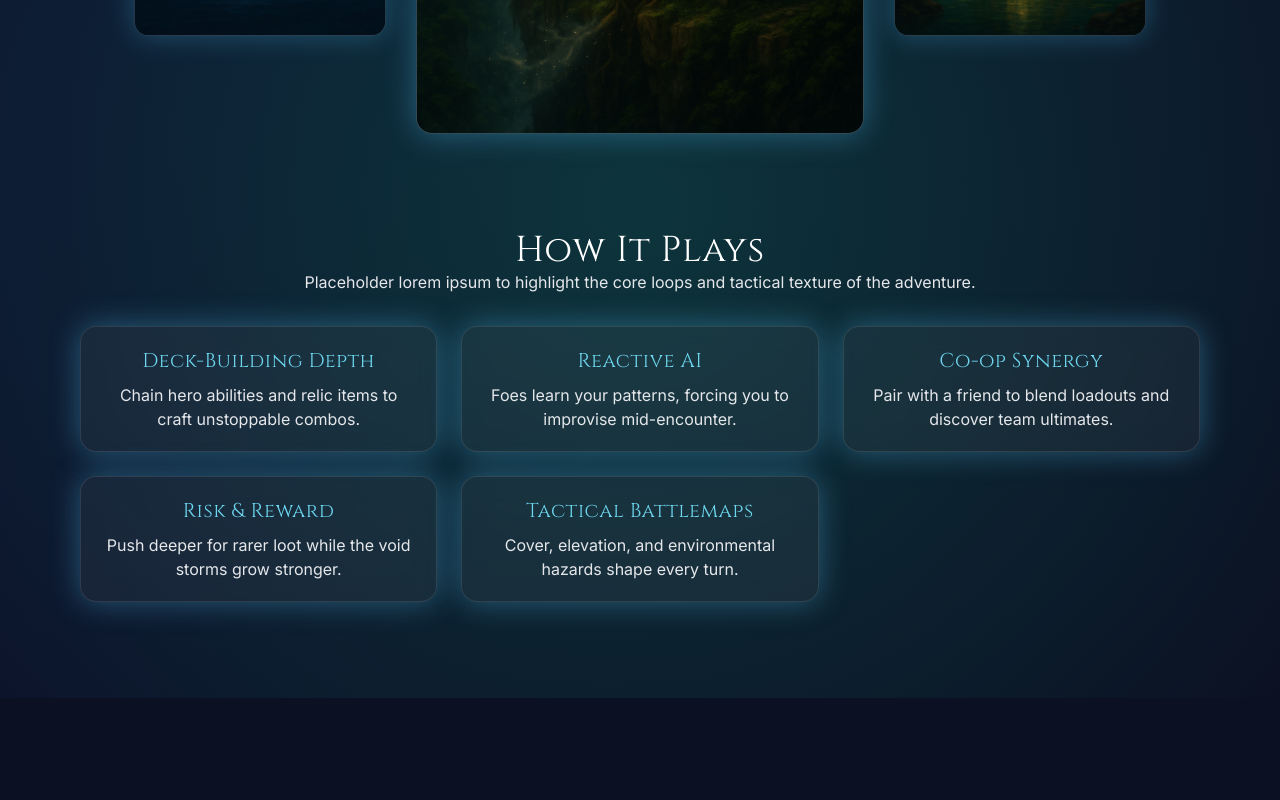
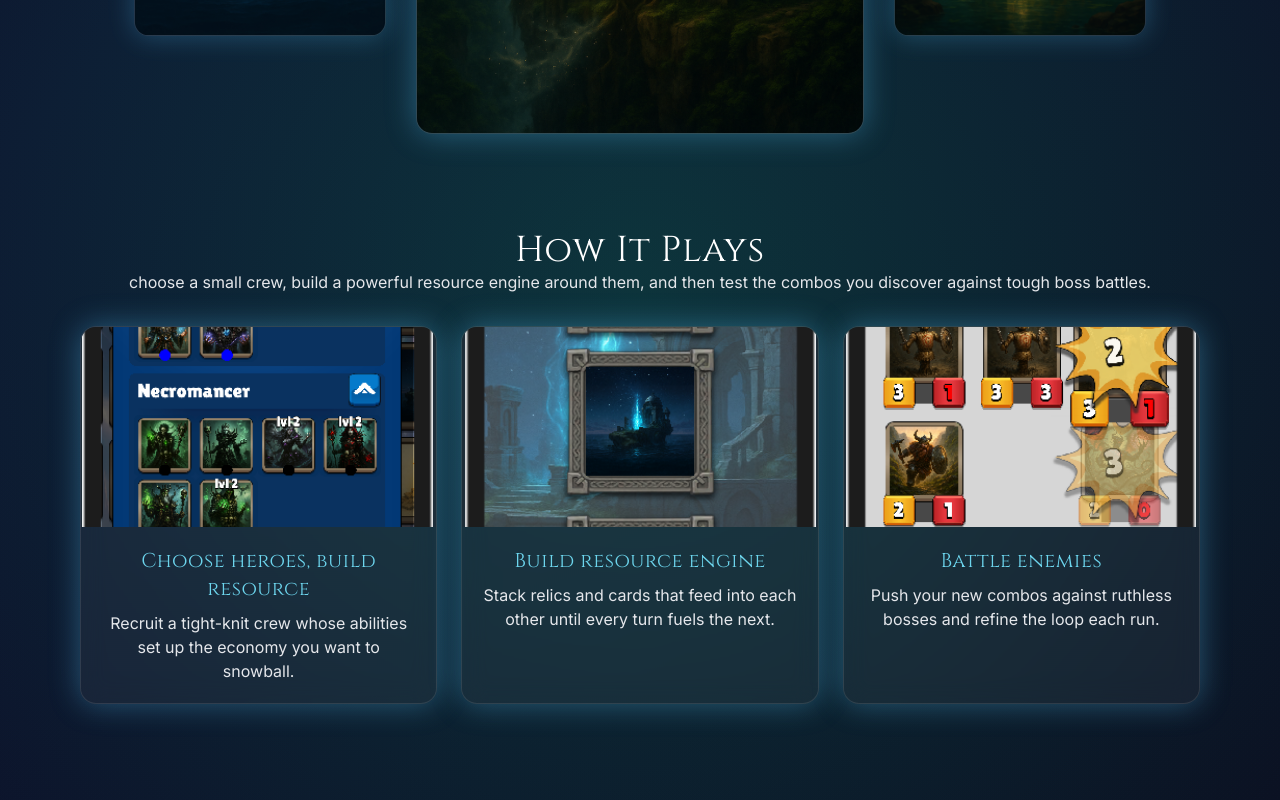
Before and after one commit to BrettMesmur/MesmurOverviewPage, a Next.js app: page / in a window 1280 px wide. Shown: the part 1759-2559 px from the top of the page. Before the commit the page ends 2457 px from the top, so only its background shows below. Built offline with nearby package versions, Linux system fonts and the light colour scheme.

Commit message:
Revise How It Plays section

```diff
--- a/components/PageClient.tsx
+++ b/components/PageClient.tsx
@@ -6,26 +6,21 @@ import Carousel from './Carousel';
 import Modal from './Modal';
 import type { DiscoveryResult } from '@/lib/discoverImages';
 
-const features = [
+const howItPlays = [
   {
-    title: 'Deck-Building Depth',
-    body: 'Chain hero abilities and relic items to craft unstoppable combos.',
+    title: 'Choose heroes, build resource',
+    body: 'Recruit a tight-knit crew whose abilities set up the economy you want to snowball.',
+    image: '/images/GameplayScreenshots/HeroesScreenShot.png',
   },
   {
-    title: 'Reactive AI',
-    body: 'Foes learn your patterns, forcing you to improvise mid-encounter.',
+    title: 'Build resource engine',
+    body: 'Stack relics and cards that feed into each other until every turn fuels the next.',
+    image: '/images/GameplayScreenshots/BuildEngineScreenShot.png',
   },
   {
-    title: 'Co-op Synergy',
-    body: 'Pair with a friend to blend loadouts and discover team ultimates.',
-  },
-  {
-    title: 'Risk & Reward',
-    body: 'Push deeper for rarer loot while the void storms grow stronger.',
-  },
-  {
-    title: 'Tactical Battlemaps',
-    body: 'Cover, elevation, and environmental hazards shape every turn.',
+    title: 'Battle enemies',
+    body: 'Push your new combos against ruthless bosses and refine the loop each run.',
+    image: '/images/GameplayScreenshots/CombatScreenshot.png',
   },
 ];
 
@@ -118,14 +113,28 @@ export default function PageClient({ discovery }: Props) {
           <div className="flex flex-col gap-3 md:flex-row md:items-end md:justify-center">
             <div>
               <h2 className="text-3xl md:text-4xl">How It Plays</h2>
-              <p className="text-gray-200">Placeholder lorem ipsum to highlight the core loops and tactical texture of the adventure.</p>
+              <p className="text-gray-200">
+                choose a small crew, build a powerful resource engine around them, and then test the combos
+                you discover against tough boss battles.
+              </p>
             </div>
           </div>
           <div className="mt-8 grid gap-6 sm:grid-cols-2 lg:grid-cols-3">
-            {features.map((feature) => (
-              <div key={feature.title} className="glass-panel rounded-2xl p-5">
-                <h3 className="mb-2 text-xl text-aurora">{feature.title}</h3>
-                <p className="text-gray-200">{feature.body}</p>
+            {howItPlays.map((step) => (
+              <div key={step.title} className="glass-panel flex h-full flex-col overflow-hidden rounded-2xl">
+                <div className="relative aspect-video w-full">
+                  <Image
+                    src={step.image}
+                    alt={step.title}
+                    fill
+                    sizes="(min-width: 1024px) 33vw, (min-width: 640px) 50vw, 100vw"
+                    className="object-cover"
+                  />
+                </div>
+                <div className="p-5">
+                  <h3 className="mb-2 text-xl text-aurora">{step.title}</h3>
+                  <p className="text-gray-200">{step.body}</p>
+                </div>
               </div>
             ))}
           </div>
```
